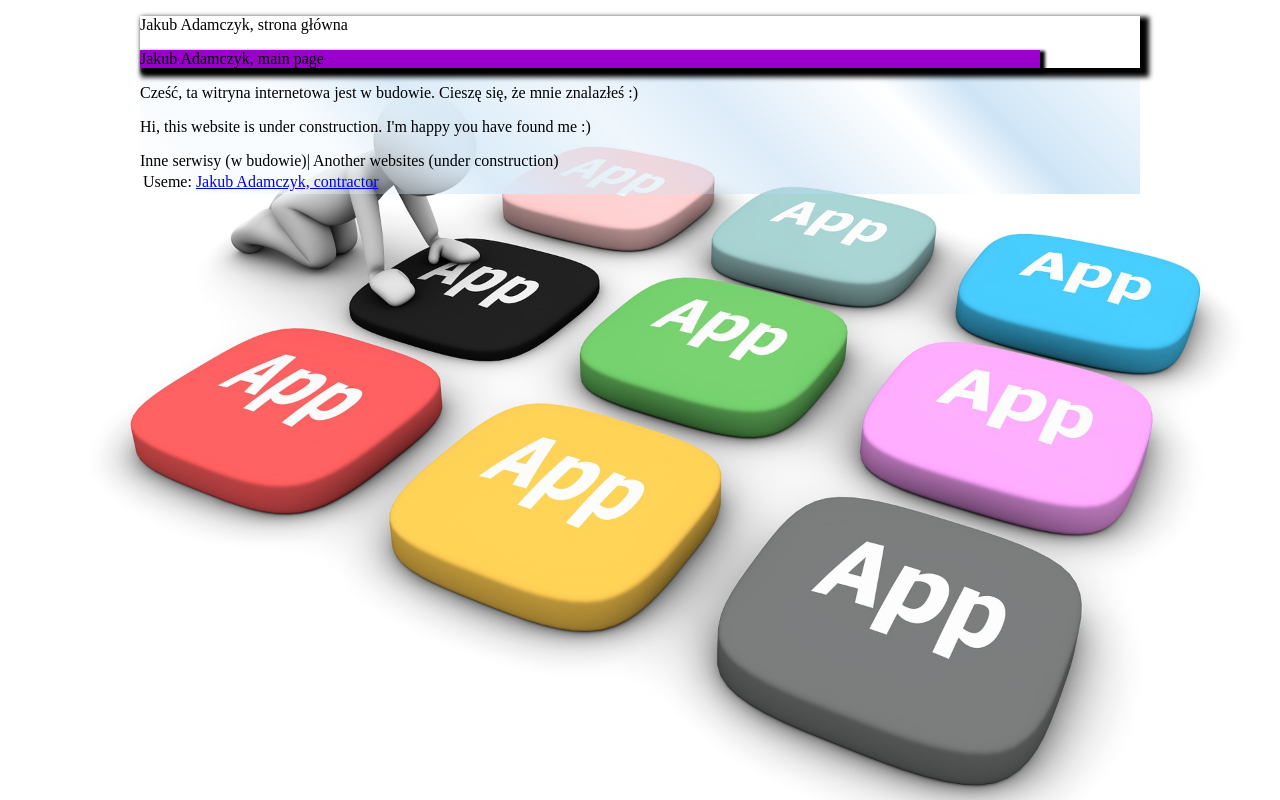
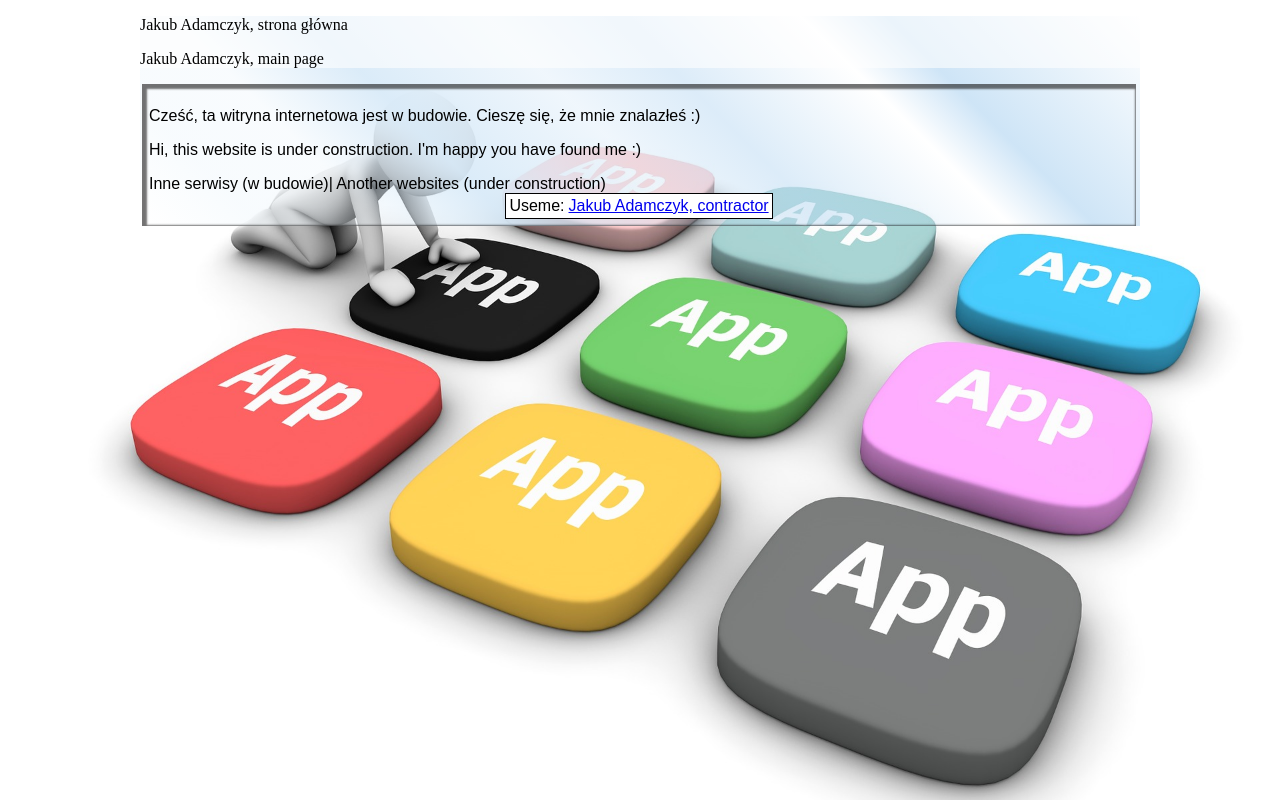
Before and after one commit to jakub-adamczyk-ja/jakub-adamczyk-ja.github.io, a plain HTML site: page index.html in a window 1280 px wide. Drawn offline with Linux system fonts and the light colour scheme.

Commit message:
Update layout+text.css

```diff
--- a/css/layout+text.css
+++ b/css/layout+text.css
@@ -13,14 +13,22 @@ background: linear-gradient(45deg, rgba(255,255,255,0.62) 1%,rgba(243,249,253,0.
 filter: progid:DXImageTransform.Microsoft.gradient( startColorstr='#9effffff', endColorstr='#007db9e8',GradientType=1 ); /* IE6-9 fallback on horizontal gradient */
 }
 #all > header {
-    background-color: white;
-    box-shadow:5px 5px 5px 4px;
+    background: rgba(255, 255, 255, 0.6);
+    2px 4px 4px 1px rgba(76, 76, 76, 0.6);
 }
-#all > header > p {
-    margin-bottom: 5px;
-    width: 90%;
+main {
+	font-family: 'calibri light', sans-serif;
+	padding: 7px;
+	width: 980px;
+	margin-top: 15px;
+	margin-left: 2px;
+	box-shadow: inset 2px 2px 2px 3px rgba(23, 22, 22, 0.6);
 }
-#all > header .en {
-    background-color: #9900CC;
-    box-shadow:3px 3px 3px 2px;
+main > table {
+	margin:0 auto;
+	border: 1px solid black;
+	background-color: white;
 }
+main > table th {
+	border-bottom: 1px solid black;
+}
```
